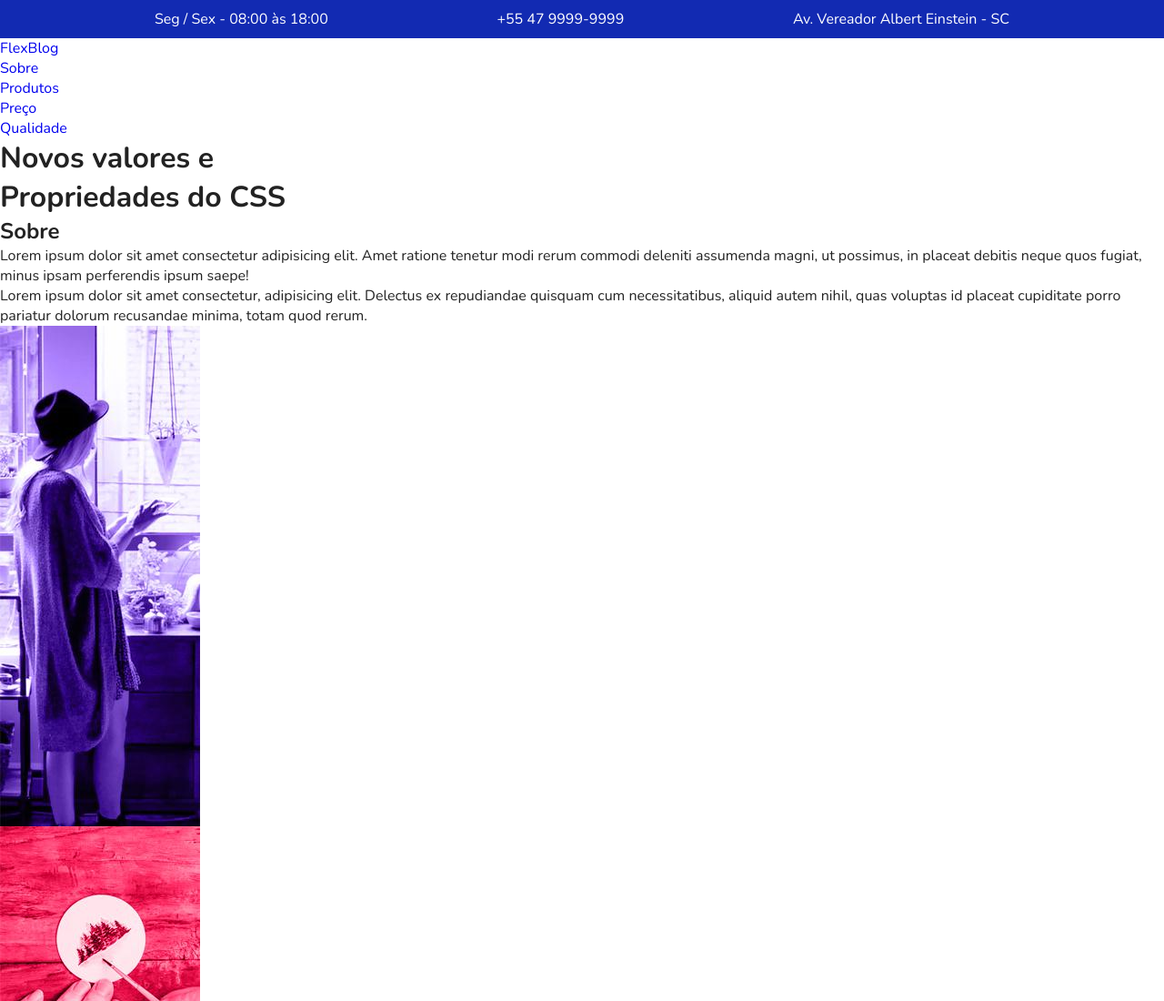
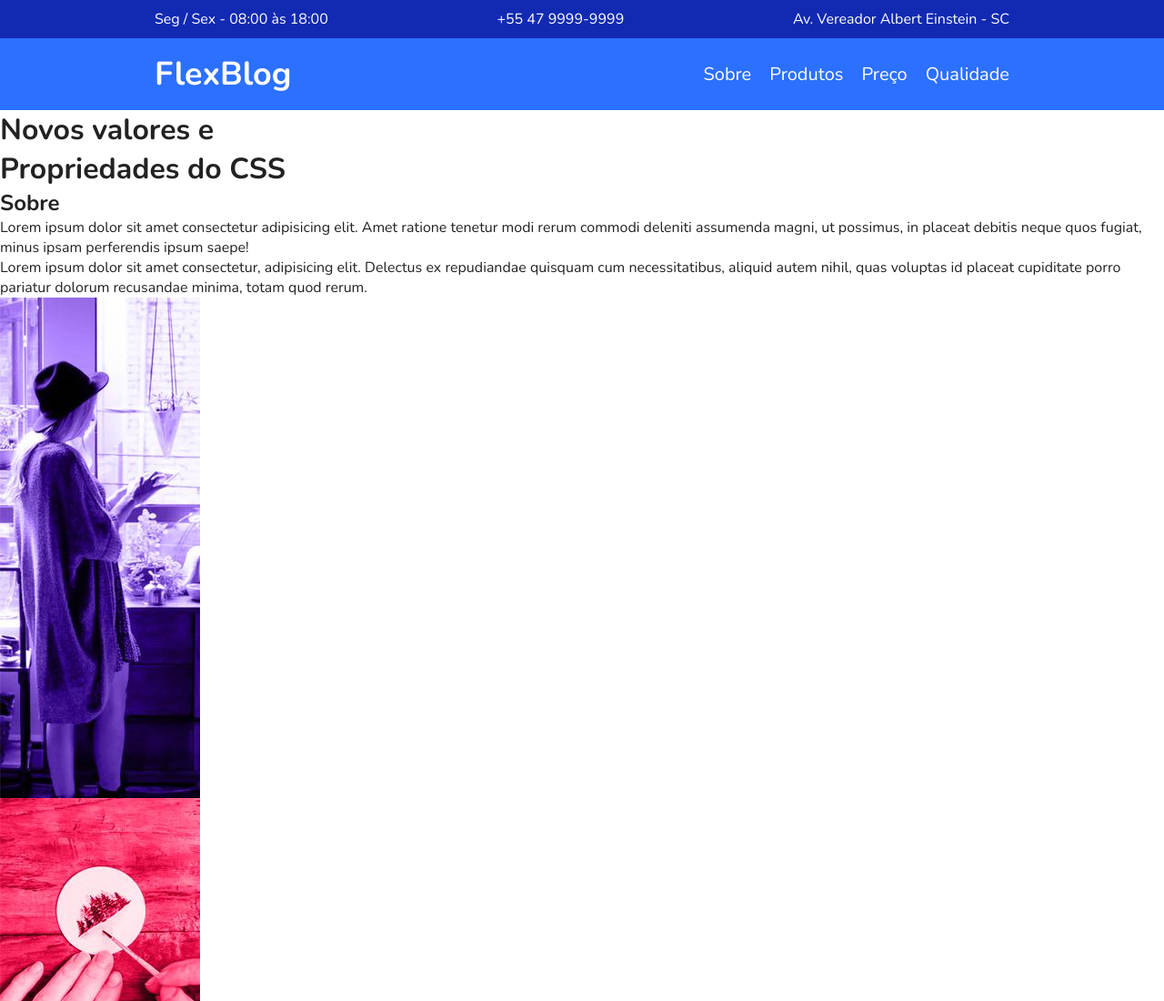
Before and after one commit to godrix/flexblog, a plain HTML site: page index.html in a window 1280 px wide. Shown: the top 1100 px of the page at 91% size. Drawn offline with nearby package versions, Linux system fonts and the light colour scheme.

Commit message:
chore: added css menu

```diff
--- a/css/index.css
+++ b/css/index.css
@@ -48,3 +48,44 @@ img{
 .superinfo a{
   color:#FFFFFF;
 }
+
+/* Menu */
+
+.menu-bg{
+  background: #2c70ff;
+}
+
+.menu{
+  max-width: 960px;
+  margin:0 auto;
+  padding: 15px 0;
+  display: flex;
+  flex-wrap: wrap;
+  justify-content: space-between;
+  align-items: center;
+}
+
+.menu a{
+  color:#FFFFFF;
+}
+
+.menu-logo a{
+ font-size: 2.25em;
+ font-weight: bold;
+ margin:0 10px;
+}
+
+.menu-nav ul {
+  display: flex;
+  flex-wrap: wrap;
+}
+
+.menu-nav a{
+  font-size: 1.25em;
+  display: block;
+  padding: 10px;
+}
+
+.menu-nav a:hover{
+  color:#122ab2
+}
--- a/index.html
+++ b/index.html
@@ -8,6 +8,7 @@
   <link rel="stylesheet" type="text/css" href="css/index.css"/>
 </head>
 <body>
+  <!-- SUPERINFO -->
   <div class="superinfo-bg">
     <div class="superinfo">
       <p>Seg / Sex - 08:00 às 18:00</p>
@@ -15,14 +16,14 @@
       <p>Av. Vereador Albert Einstein - SC</p>
     </div>
   </div>
-
+<!-- MENU -->
   <header class="menu-bg">
     <div class="menu">
       <div class="menu-logo">
         <a href="#">FlexBlog</a>
       </div>
 
-      <nav>
+      <nav class="menu-nav">
         <ul>
           <li><a href="#sobre">Sobre</a></li>
           <li><a href="#produtos">Produtos</a></li>
@@ -33,11 +34,11 @@
 
     </div>
   </header>
-
+<!-- INTRODUCAO -->
   <h1 class="introducao">
     Novos valores e<br> Propriedades do CSS
   </h1>
-
+<!-- SOBRE -->
   <section class="sobre" id="sobre">
     <div class="sobre-info">
       <h1>Sobre</h1>
@@ -72,7 +73,7 @@
       </div>
     </div>
   </section>
-
+<!-- PRECO -->
   <section class="preco" id="preco">
     <div class="preco-item">
       <h2>Cobre</h2>
@@ -113,7 +114,7 @@
       <a href="#">Comprar</a>
     </div>
   </section>
-
+<!-- QUALIDADE -->
   <section class="qualidade" id="qualidade">
     <div class="qualidade-item">
       <h2>Inteligente</h2>
@@ -145,7 +146,7 @@
       <p>Lorem ipsum dolor sit amet consectetur adipisicing elit. Eaque, iusto quaerat nobis accusamus beatae autem possimus tenetur corrupti adipisci reprehenderit, vel voluptas illum dolor eos eius quis ea, voluptatibus odio!</p>
     </div>
   </section>
-
+<!-- NEWSLETTER -->
   <section class="newsletter">
     <div class="newsletter-info">
       <h1>Newsletter</h1>
@@ -158,7 +159,7 @@
       </button>
     </form>
   </section>
-
+<!-- FOOTER -->
   <footer class="footer">
     <p>FlexBlog - todos os direitos reservados</p>
   </footer>
```
